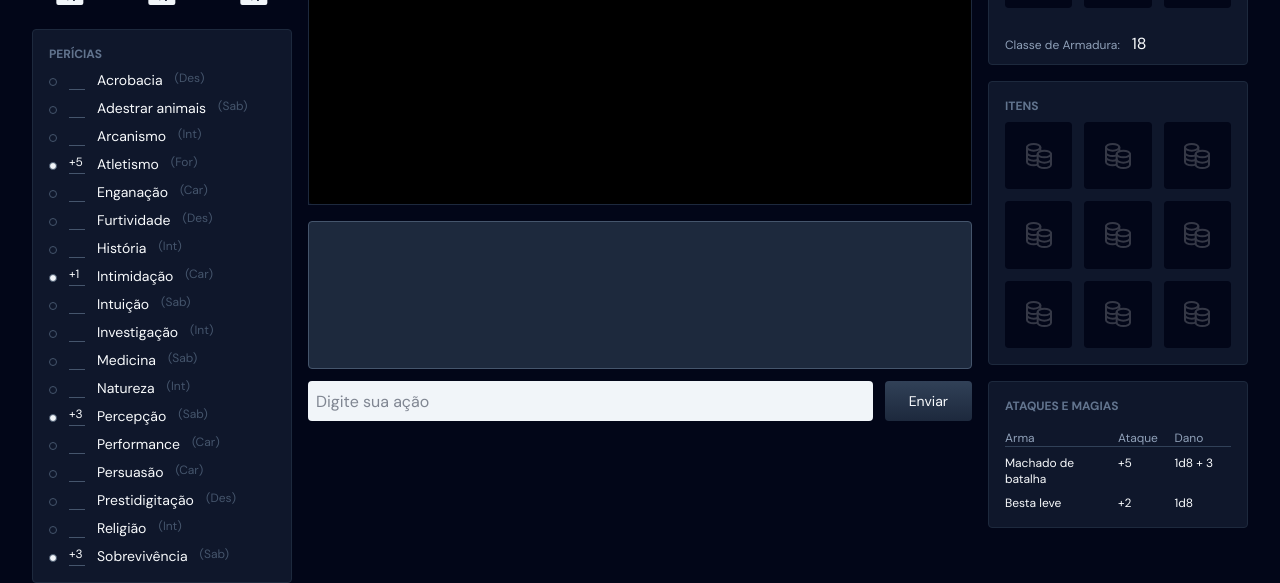
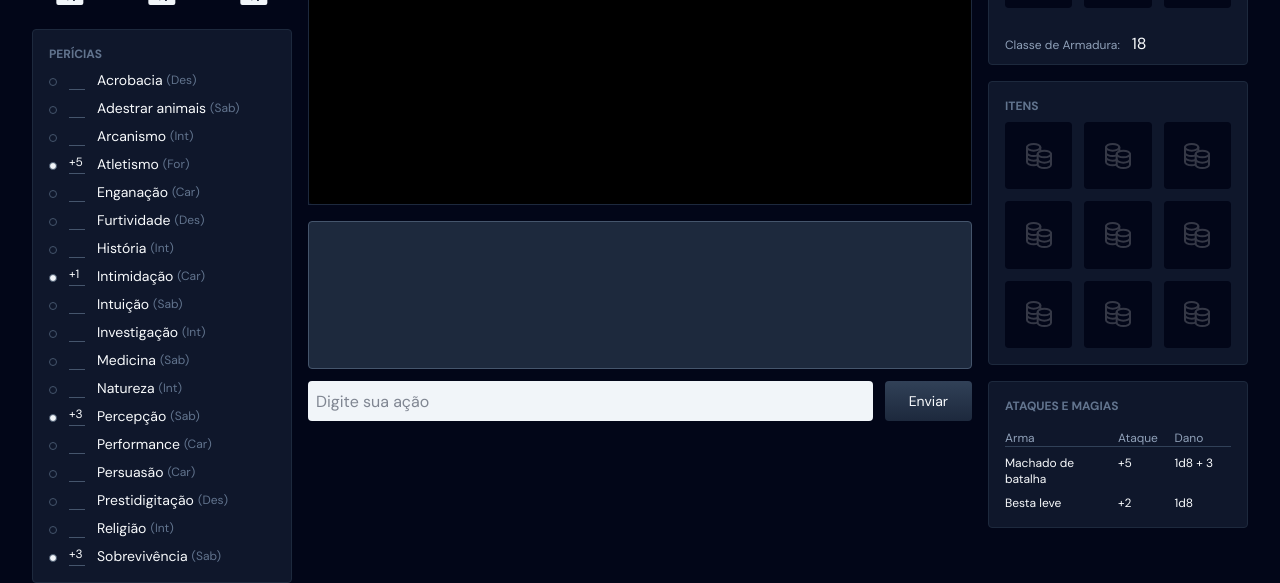
Before and after one commit to decioneto/rpg-mvp, a Next.js app: page /game-canva in a window 1280 px wide. Shown: the part 347-930 px from the top of the page. Built offline with nearby package versions, Linux system fonts and the light colour scheme.

Commit message:
update pericias

```diff
--- a/app/game-canva/components/Periciais/index.tsx
+++ b/app/game-canva/components/Periciais/index.tsx
@@ -123,8 +123,10 @@ export function Pericias() {
             <div className="border-b border-slate-600 text-xs w-4">
               {item.value === "0" ? "" : item.value}
             </div>
-            <div className="text-sm">{item.nome}</div>
-            <div className="text-xs text-slate-600">{`(${item.modifier})`}</div>
+            <div className="flex items-center gap-1">
+              <div className="text-sm">{item.nome}</div>
+              <div className="text-xs text-slate-500">{`(${item.modifier})`}</div>
+            </div>
             <div></div>
           </div>
         ))}
```
